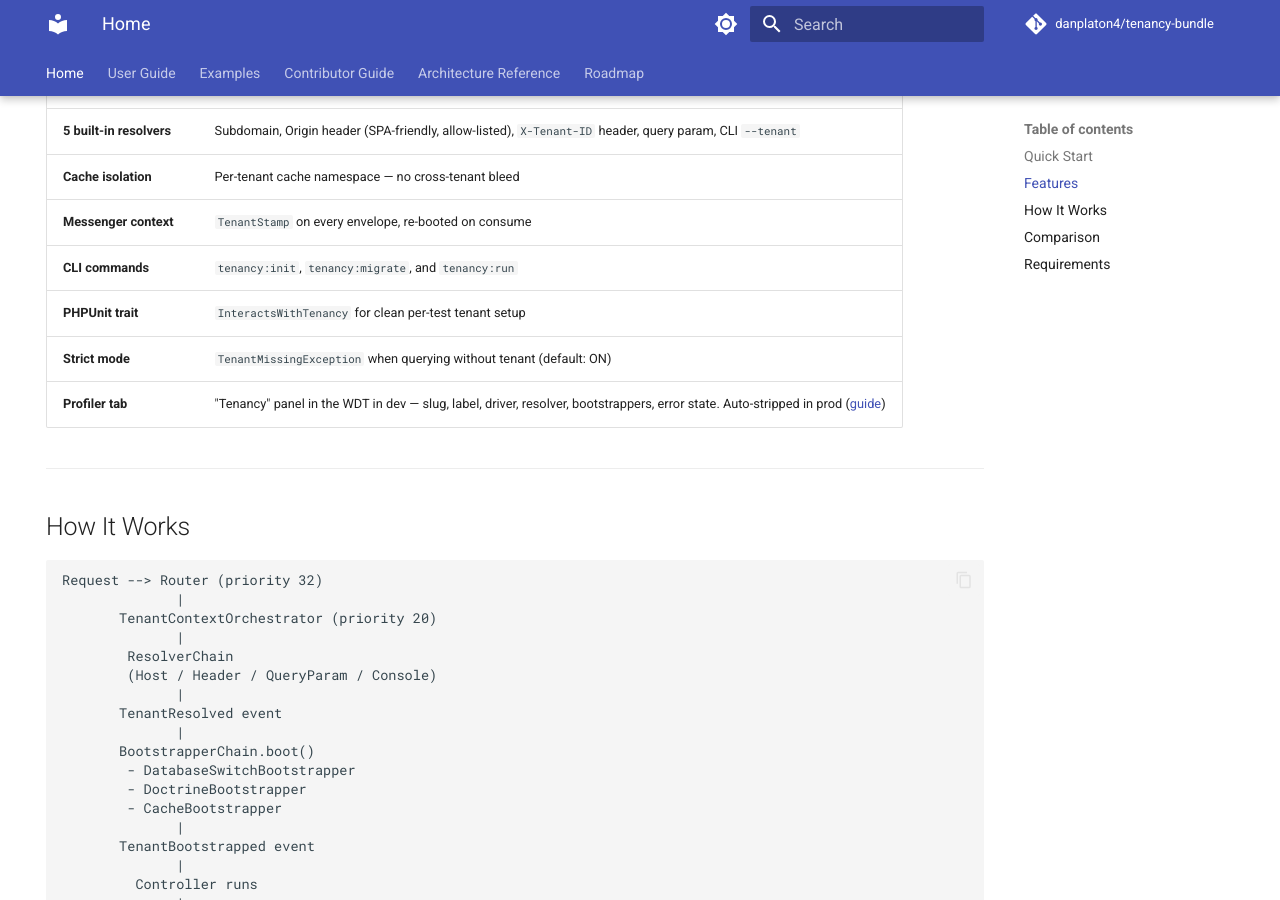
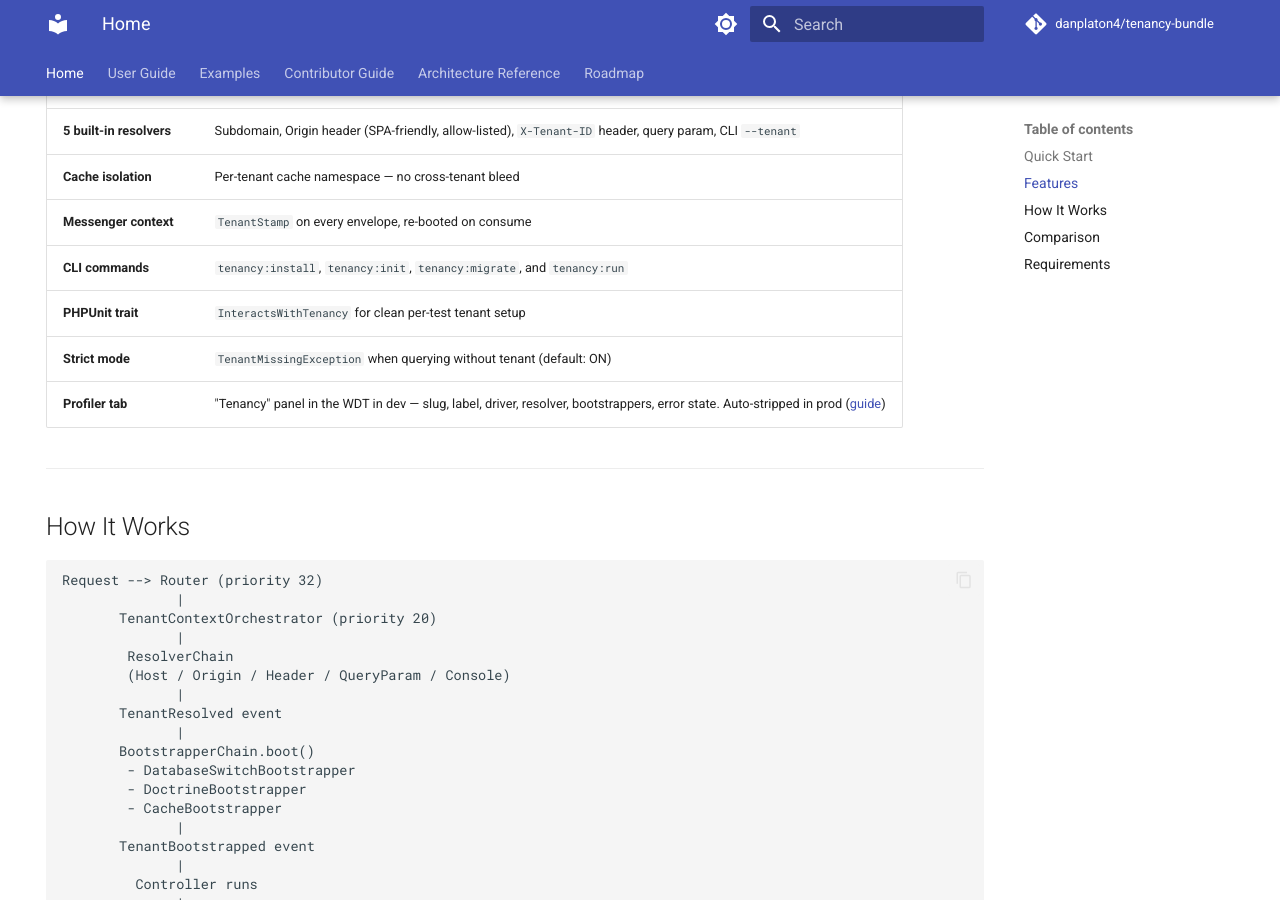
Before and after one commit to danplaton4/tenancy-bundle, an MkDocs documentation site: the page built from docs/index.md, in a window 1280 px wide and 900 px high, scrolled down 1328 px. Built offline with MkDocs 1.6.1 and Material for MkDocs 9.7.7, drawn with Linux system fonts in a browser that asks for light colours; comment, search, counter and statistics services are not loaded.

Commit message:
docs(22): align index.md Features table + diagram with v0.3 surface
Two consistency polish items surfaced by verifier — index.md lagged README.md:
- Features table CLI row missing tenancy:install
- "How It Works" diagram resolver chain missing Origin

Not in any plan must_have, but aligns docs/index.md with README.md L104/L109 and
the resolvers.md "five resolvers" claim updated by Plan 22-05.

```diff
--- a/docs/index.md
+++ b/docs/index.md
@@ -74,7 +74,7 @@ That's it. Subdomain requests resolve tenants, database connections switch, cach
 | **5 built-in resolvers** | Subdomain, Origin header (SPA-friendly, allow-listed), `X-Tenant-ID` header, query param, CLI `--tenant` |
 | **Cache isolation** | Per-tenant cache namespace — no cross-tenant bleed |
 | **Messenger context** | `TenantStamp` on every envelope, re-booted on consume |
-| **CLI commands** | `tenancy:init`, `tenancy:migrate`, and `tenancy:run` |
+| **CLI commands** | `tenancy:install`, `tenancy:init`, `tenancy:migrate`, and `tenancy:run` |
 | **PHPUnit trait** | `InteractsWithTenancy` for clean per-test tenant setup |
 | **Strict mode** | `TenantMissingException` when querying without tenant (default: ON) |
 | **Profiler tab** | "Tenancy" panel in the WDT in dev — slug, label, driver, resolver, bootstrappers, error state. Auto-stripped in prod ([guide](user-guide/profiler-tab.md)) |
@@ -89,7 +89,7 @@ Request --> Router (priority 32)
        TenantContextOrchestrator (priority 20)
               |
         ResolverChain
-        (Host / Header / QueryParam / Console)
+        (Host / Origin / Header / QueryParam / Console)
               |
        TenantResolved event
               |
```
